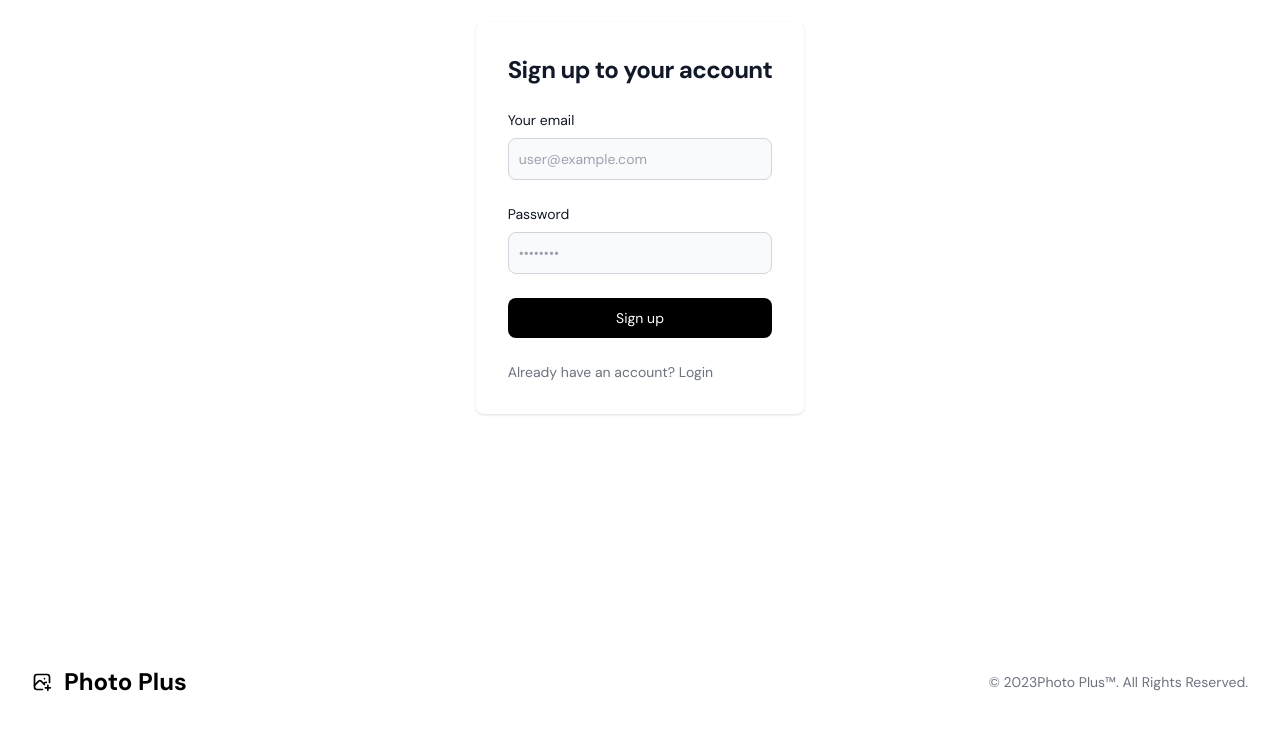
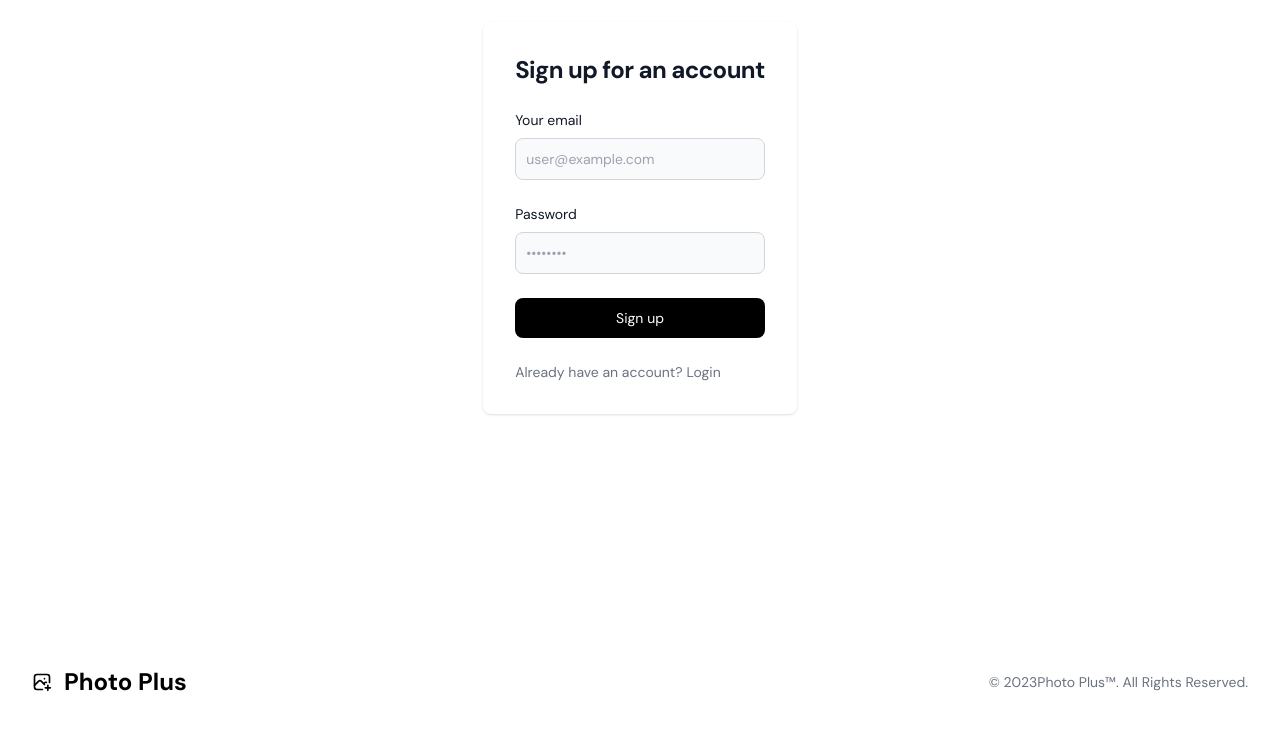
Before and after one commit to Tk-brainCodes/HNGx-Task-3, a Next.js app: page /signup in a window 1280 px wide. Shown: the part 182-912 px from the top of the page. Built offline with nearby package versions, Linux system fonts and the light colour scheme; no server answers.

Commit message:
fix: fixed typo

```diff
--- a/src/app/signup/page.tsx
+++ b/src/app/signup/page.tsx
@@ -37,7 +37,7 @@ const Signup = (props: Props) => {
           <div className='w-full bg-white rounded-lg shadow dark:border md:mt-0 sm:max-w-md xl:p-0 '>
             <div className='p-6 space-y-4 md:space-y-6 sm:p-8'>
               <h1 className='text-xl font-bold leading-tight tracking-tight text-gray-900 md:text-2xl '>
-                Sign up to your account
+                Sign up for an account
               </h1>
               <form className='space-y-4 md:space-y-6' onSubmit={signUp}>
                 <div>
```
